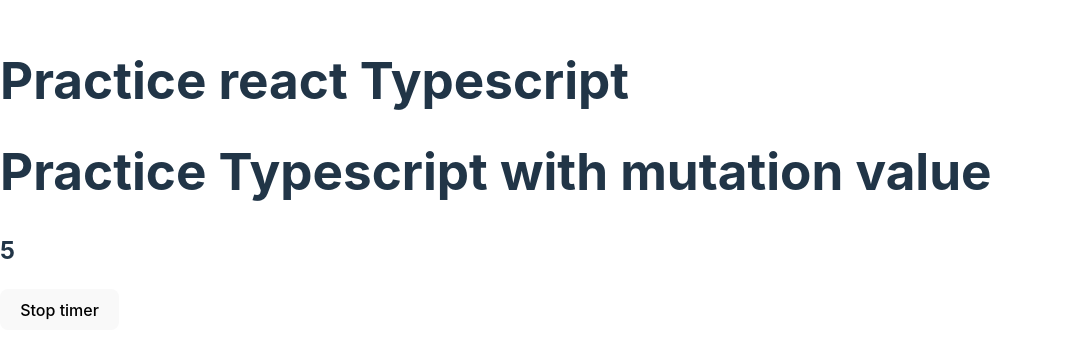
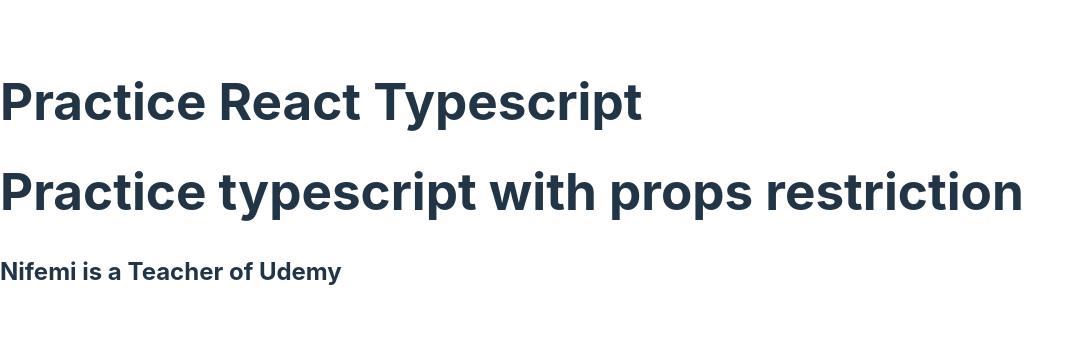
Before and after one commit to NifemiOladapo/Learning-React-Typescript, a React (Vite) app: page / in a window 1280 px wide. Shown: the part 226-584 px from the top of the page, without its empty margins (0-1083 px from the left). Built offline with nearby package versions, Linux system fonts and the light colour scheme.

Commit message:
Practiced typescript with props restriction

```diff
--- a/src/App.tsx
+++ b/src/App.tsx
@@ -1,10 +1,10 @@
-import Mutation from "./useRef Hook/Mutation";
+import PropsRestriction from "./PropsRestriction/PropsRestriction";
 
 const App = ()=>{
   return (
     <div>
-      <h1>Practice react Typescript</h1>
-      <Mutation />
+      <h1>Practice React Typescript</h1>
+     <PropsRestriction />
     </div>
   )
 }
--- /dev/null
+++ b/src/PropsRestriction/PropsRestriction.tsx
@@ -0,0 +1,12 @@
+import User from "./User";
+
+const PropsRestriction = () => {
+  return (
+    <div>
+        <h1>Practice typescript with props restriction</h1>
+        <User username="Nifemi" college="Udemy" isATeacher />
+    </div>
+  )
+}
+
+export default PropsRestriction;
--- /dev/null
+++ b/src/PropsRestriction/User.tsx
@@ -0,0 +1,26 @@
+type UserType = {
+    username: string
+    college: string
+}
+
+type TeacherProps = {
+    isATeacher: boolean
+    isAStudent?: never
+} & UserType
+
+type StudentProps = {
+    isAStudent: boolean
+    isATeacher?: never
+} & UserType
+
+type UserProps = StudentProps | TeacherProps;
+
+const User = ({ username, isAStudent, isATeacher, college }: UserProps) => {
+    return (
+        <div>
+            <h2>{username} is a {isAStudent && "student"}{isATeacher && "Teacher"} of {college}</h2>
+        </div>
+    )
+}
+
+export default User;
```
